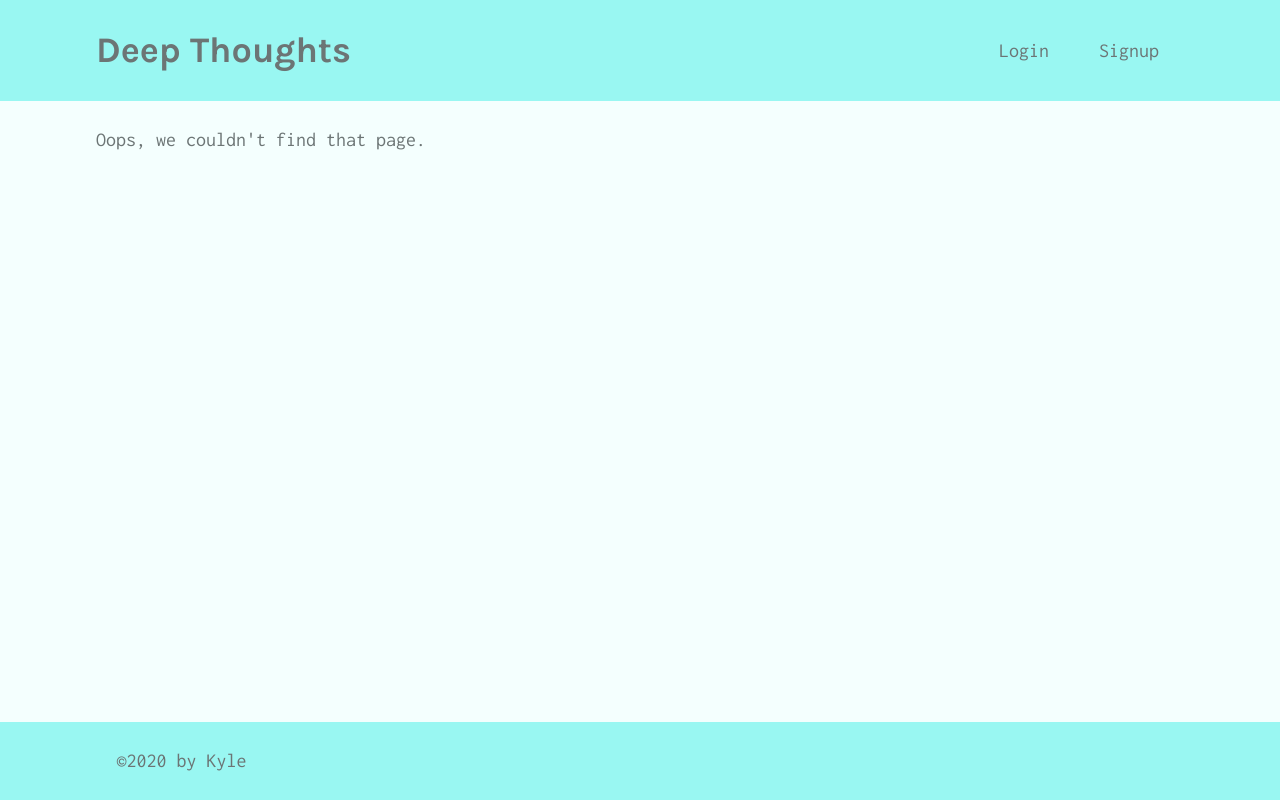
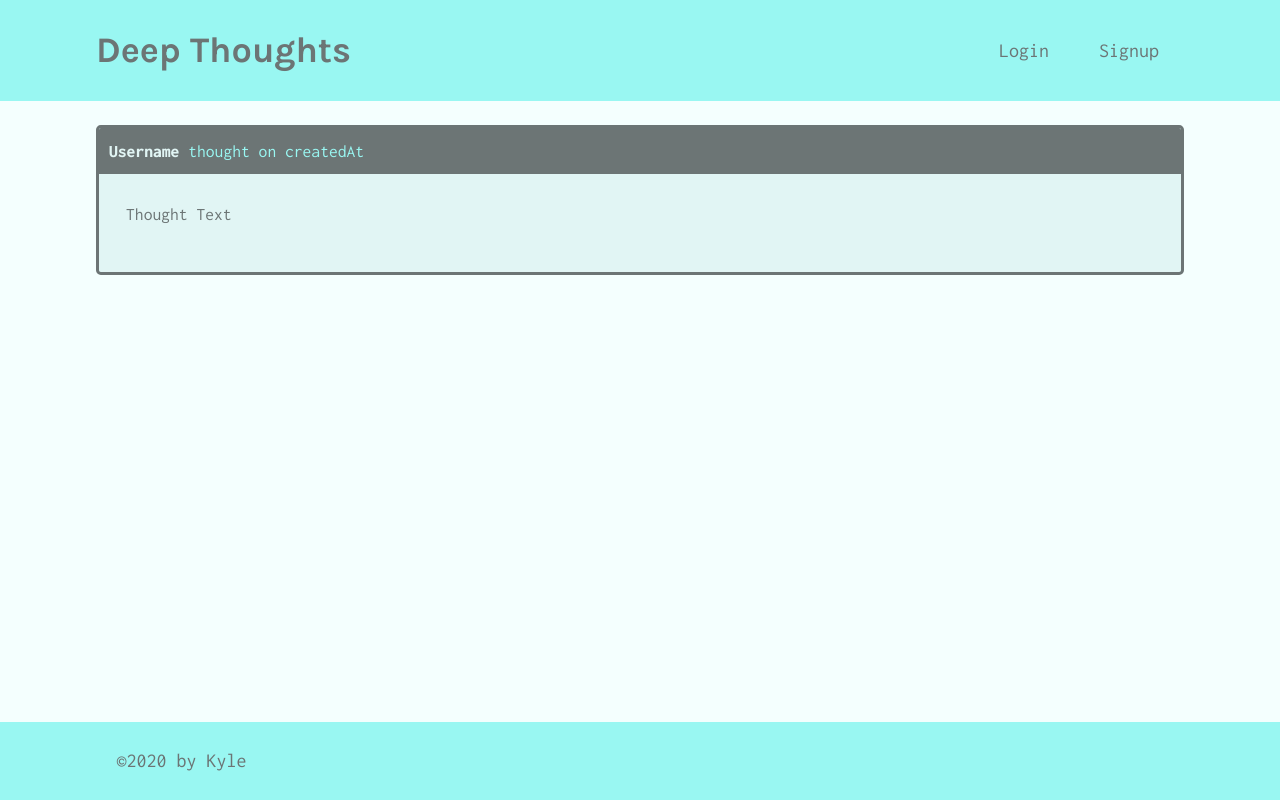
Before and after one commit to reynolkb/deep-thoughts, a React (Create React App) app in the folder client/: page /thought/1 in a window 1280 px wide. Built offline with nearby package versions, Linux system fonts and the light colour scheme.

Commit message:
got 21.4.4 working

```diff
--- a/client/src/App.js
+++ b/client/src/App.js
@@ -1,20 +1,17 @@
 import React from 'react';
-
+import { BrowserRouter as Router, Route, Switch } from 'react-router-dom';
 import { ApolloProvider } from '@apollo/react-hooks';
 import ApolloClient from 'apollo-boost';
 
-import { BrowserRouter as Router, Route, Switch } from 'react-router-dom';
+import Header from './components/Header';
+import Footer from './components/Footer';
 
+import Home from './pages/Home';
 import Login from './pages/Login';
 import NoMatch from './pages/NoMatch';
 import SingleThought from './pages/SingleThought';
 import Profile from './pages/Profile';
 import Signup from './pages/Signup';
-
-import Header from './components/Header';
-import Footer from './components/Footer';
-
-import Home from './pages/Home';
 
 const client = new ApolloClient({
 	uri: '/graphql',
@@ -49,26 +46,6 @@ function App() {
 							/>
 							<Route
 								exact
-								path='/profile'
-								component={
-									Profile
-								}
-							/>
-							<Route
-								exact
-								path='/thought'
-								component={
-									SingleThought
-								}
-							/>
-
-							<Route
-								component={
-									NoMatch
-								}
-							/>
-							<Route
-								exact
 								path='/profile/:username?'
 								component={
 									Profile
@@ -81,6 +58,12 @@ function App() {
 									SingleThought
 								}
 							/>
+
+							<Route
+								component={
+									NoMatch
+								}
+							/>
 						</Switch>
 					</div>
 					<Footer />
--- a/client/src/pages/SingleThought.js
+++ b/client/src/pages/SingleThought.js
@@ -1,16 +1,22 @@
 import React from 'react';
+import { useParams } from 'react-router-dom';
 
-const SingleThought = props => {
+const SingleThought = (props) => {
+	const { id: thoughtId } = useParams();
+	console.log(thoughtId);
+
 	return (
 		<div>
-      <div className="card mb-3">
-        <p className="card-header">
-          <span style={{ fontWeight: 700 }} className="text-light">
+			<div className='card mb-3'>
+				<p className='card-header'>
+					<span
+						style={{ fontWeight: 700 }}
+						className='text-light'>
 						Username
 					</span>{' '}
 					thought on createdAt
 				</p>
-        <div className="card-body">
+				<div className='card-body'>
 					<p>Thought Text</p>
 				</div>
 			</div>
```
Also changed, not shown: 1 other file (tests, documents, lock files or other folders). Lines whose indentation alone changed are shown as unchanged.
